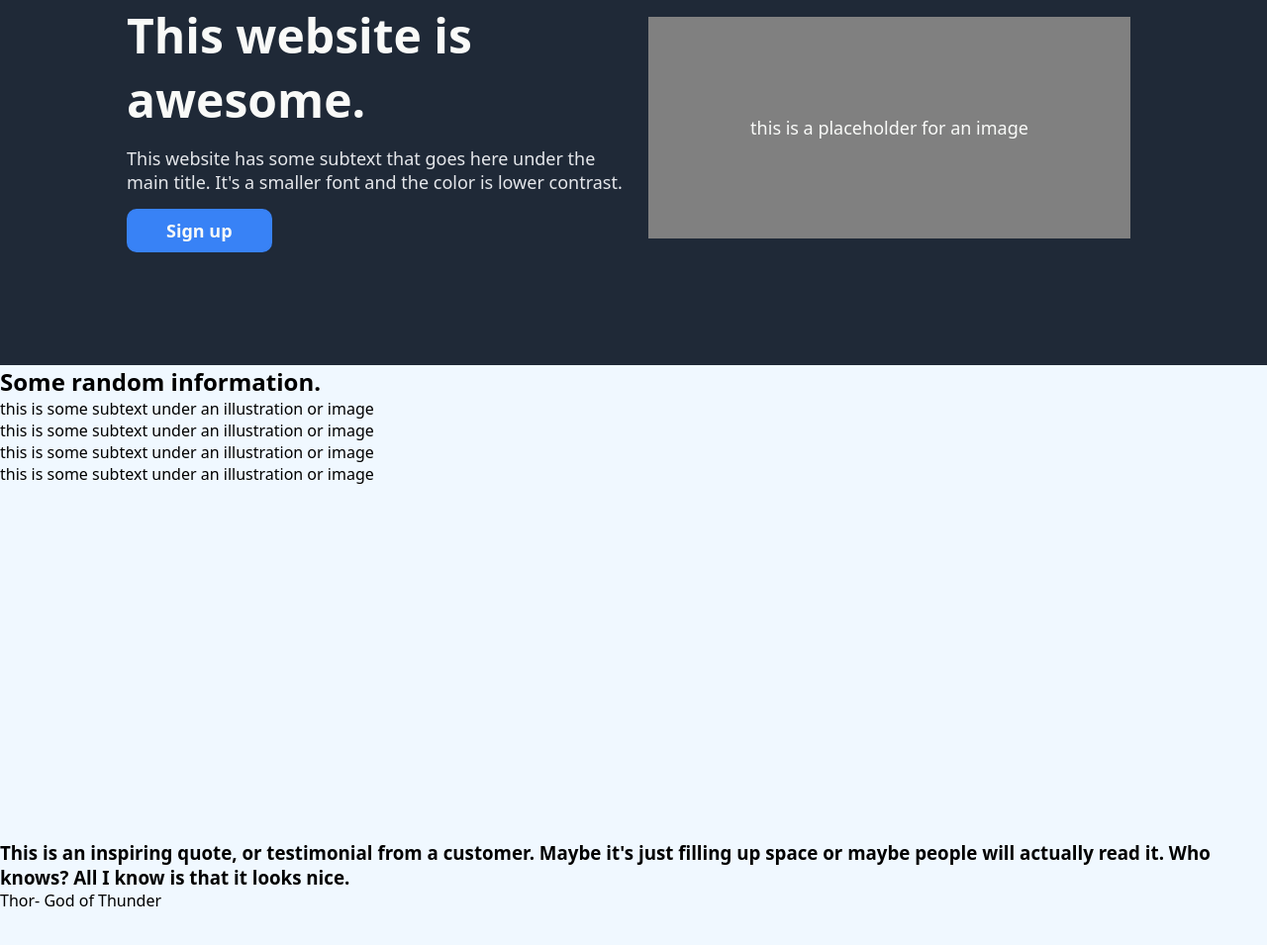
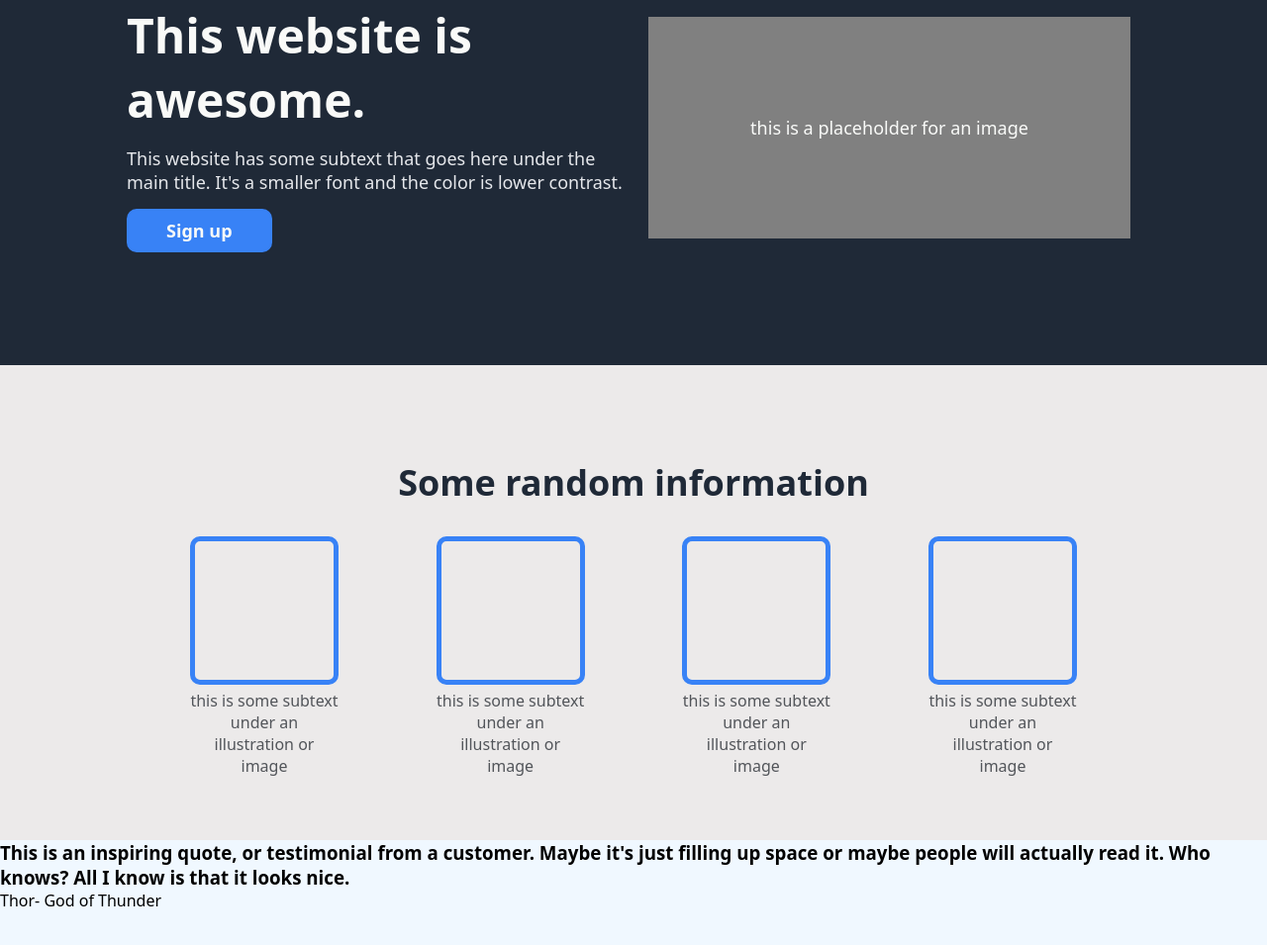
Before and after one commit to angadtrehan/odin-awesome-website, a plain HTML site: page index.html in a window 1280 px wide. Shown: the part 211-1166 px from the top of the page at 99% size. Drawn offline with Linux system fonts and the light colour scheme.

Commit message:
Implement styles for information section

```diff
--- a/index.html
+++ b/index.html
@@ -32,8 +32,9 @@
         </div>
     </div>
     <div class="section information">
+        <div class="info-sec">
             <h2 class="heading">
-            Some random information.
+                Some random information
             </h2>
             <div class="info-container">
                 <div class="info-object">
@@ -66,6 +67,7 @@
                 </div>
             </div>
         </div>
+    </div>
     <div class="section quote">
         <h3 class="text-quote">
             This is an inspiring quote, or testimonial from a customer. Maybe it's just filling up space or maybe people will actually read it. Who knows? All I know is that it looks nice.
--- a/styles/styles.css
+++ b/styles/styles.css
@@ -85,3 +85,51 @@ a {
     margin: auto 2%;
     font-size: 18px;
 }
+
+.section.information {
+    background-color: #eceaea;
+    color: #1f2937;
+    display: flex;
+}
+.section.information .info-sec {
+    display: flex;
+    flex-direction: column;
+    flex: 1;
+    align-items: center;
+    justify-content: start;
+    gap: 30px;
+    margin: 0 15%;
+    padding: 5% 0;
+}
+.section.information .info-sec .heading {
+    font-size: 36px;
+    font-weight: 900;
+    flex-shrink: 0;
+    margin-top: 30px;
+    text-align: center;
+}
+.section.information .info-sec .info-container {
+    display: flex;
+    gap: 30px;
+    align-items: center;
+    justify-content: space-between;
+    flex-wrap: wrap;
+    align-content: start;
+}
+.section.information .info-sec .info-container .info-object {
+    flex-grow: 0;
+    flex-basis: 150px;
+    display: flex;
+    flex-direction: column;
+    gap: 5px;
+}
+.section.information .info-sec .info-container .info-object .img-placeholder {
+    height: 150px;
+    width: 150px;
+    border: solid 5px #3882f6;
+    border-radius: 10px;
+}
+.section.information .info-sec .info-container .info-object .subtext {
+    text-align: center;
+    color: #52555a;
+}
```
Lines whose indentation alone changed are shown as unchanged.
